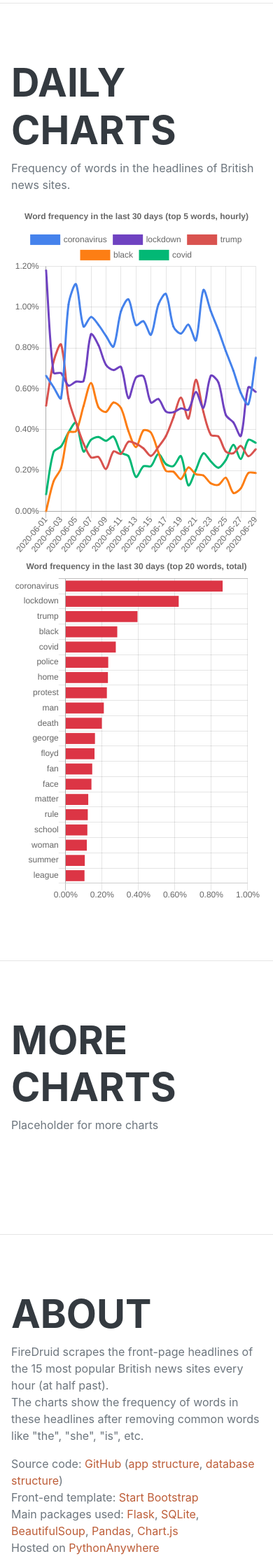
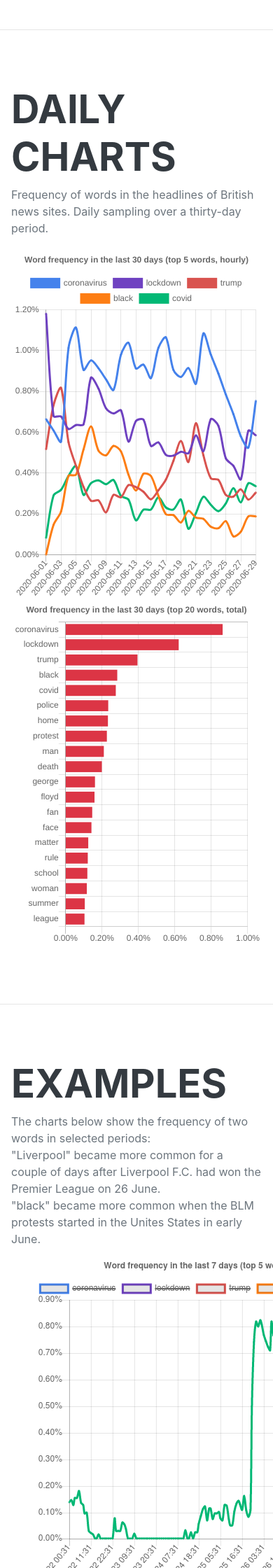
Before and after one commit to BenLDN/firedruid, a Flask app: page / in a window 390 px wide; the page is wider, and only the part inside the window is pictured. Shown: the part 1440-3680 px from the top of that part at 70% size. Run offline with Flask 2, Linux system fonts and the light colour scheme; some libraries are stand-ins or nearby versions; some web fonts are replaced.

Commit message:
update docs & fronted refs

```diff
--- a/templates/index.html
+++ b/templates/index.html
@@ -22,7 +22,7 @@
             <ul class="navbar-nav">
                 <li class="nav-item"><a class="nav-link js-scroll-trigger" href="#hourly">Hourly</a></li>
                 <li class="nav-item"><a class="nav-link js-scroll-trigger" href="#daily">Daily</a></li>
-                <li class="nav-item"><a class="nav-link js-scroll-trigger" href="#sites">Sites</a></li>
+                <li class="nav-item"><a class="nav-link js-scroll-trigger" href="#examples">Examples</a></li>
                 <li class="nav-item"><a class="nav-link js-scroll-trigger" href="#about">About</a></li>
                 <li class="nav-item"><a class="nav-link js-scroll-trigger" href="#author">Author</a></li>
             </ul>
@@ -38,9 +38,9 @@
         <section class="resume-section" id="hourly">
             <div class="resume-section-content">
                 <h2>Hourly Charts</h2>
-                <p>Frequency of words in the headlines of British news sites.</p>
+                <p>Frequency of words in the headlines of British news sites. Hourly sampling over a seven-day period.</p>
 
-                <select name="choose-week" id="choose-week" onchange=";change_week(document.getElementById('choose-week').value);">
+                <select class="form-control" name="choose-week" id="choose-week" onchange=";change_week(document.getElementById('choose-week').value);">
                     {%for key in week_keys %}
                     <option value="{{key}}">{{key}}</option>
                     {% endfor %}
@@ -65,7 +65,7 @@
         <section class="resume-section" id="daily">
             <div class="resume-section-content">
                 <h2>Daily Charts</h2>
-                <p>Frequency of words in the headlines of British news sites.</p>
+                <p>Frequency of words in the headlines of British news sites. Daily sampling over a thirty-day period.</p>
                 <div class="row">
                     <!-- Trends chart-->
                     <div class="col-sm">
@@ -81,12 +81,20 @@
         <hr class="m-0" />
 
 
-        <!-- Sites-->
-        <section class="resume-section" id="sites">
+        <!-- Examples-->
+        <section class="resume-section" id="examples">
             <div class="resume-section-content">
-                <h2>More Charts</h2>
-                <div class="d-flex flex-column flex-md-row justify-content-between mb-5">
-                    <p>Placeholder for more charts</p>
+                <h2>Examples</h2>
+                <p>The charts below show the frequency of two words in selected periods:<br>
+                "Liverpool" became more common for a couple of days after Liverpool F.C. had won the Premier League on 26 June.<br>
+                "black" became more common when the BLM protests started in the Unites States in early June.</p>
+                <div class="row">
+                    <div class="col-sm">
+                        <img src="{{ url_for('static', filename='img/example1.png') }}" alt="" />
+                    </div>
+                    <div class="col-sm">
+                        <img src="{{ url_for('static', filename='img/example2.png') }}" alt="" />
+                    </div>
                 </div>
             </div>
         </section>
@@ -98,7 +106,7 @@
             <div class="resume-section-content">
                 <h2>About</h2>
                 <div class="resume-section-content">
-                    <p>FireDruid scrapes the front-page headlines of the 15 most popular British news sites every hour (at half past). <br>
+                    <p>FireDruid scrapes the front-page headlines of the 15 most popular British news sites once every hour (at half past). <br>
                         The charts show the frequency of words in these headlines after removing common words like "the", "she", "is", etc. </p>
                     Source code: <a href="https://github.com/BenLDN/firedruid" target="_blank">GitHub</a>
                     (<a href="https://github.com/BenLDN/firedruid/blob/master/app_structure.png" target="_blank">app structure</a>,
@@ -121,7 +129,7 @@
         <section class="resume-section" id="author">
             <div class="resume-section-content">
                 <h2>Author</h2>
-                <p>Bio placeholder</p>
+                <p>FireDruid was created by Ben Kulcsar</p>
                 <a href="https://github.com/BenLDN" target="_blank">GitHub</a> <br>
                 <a href="https://uk.linkedin.com/in/benkulcsar" target="_blank">LinkedIn</a>
             </div>
```
Also changed, not shown: README.md, app_structure.png, db_structure.png, static/img/example1.png (added), static/img/example2.png (added).
